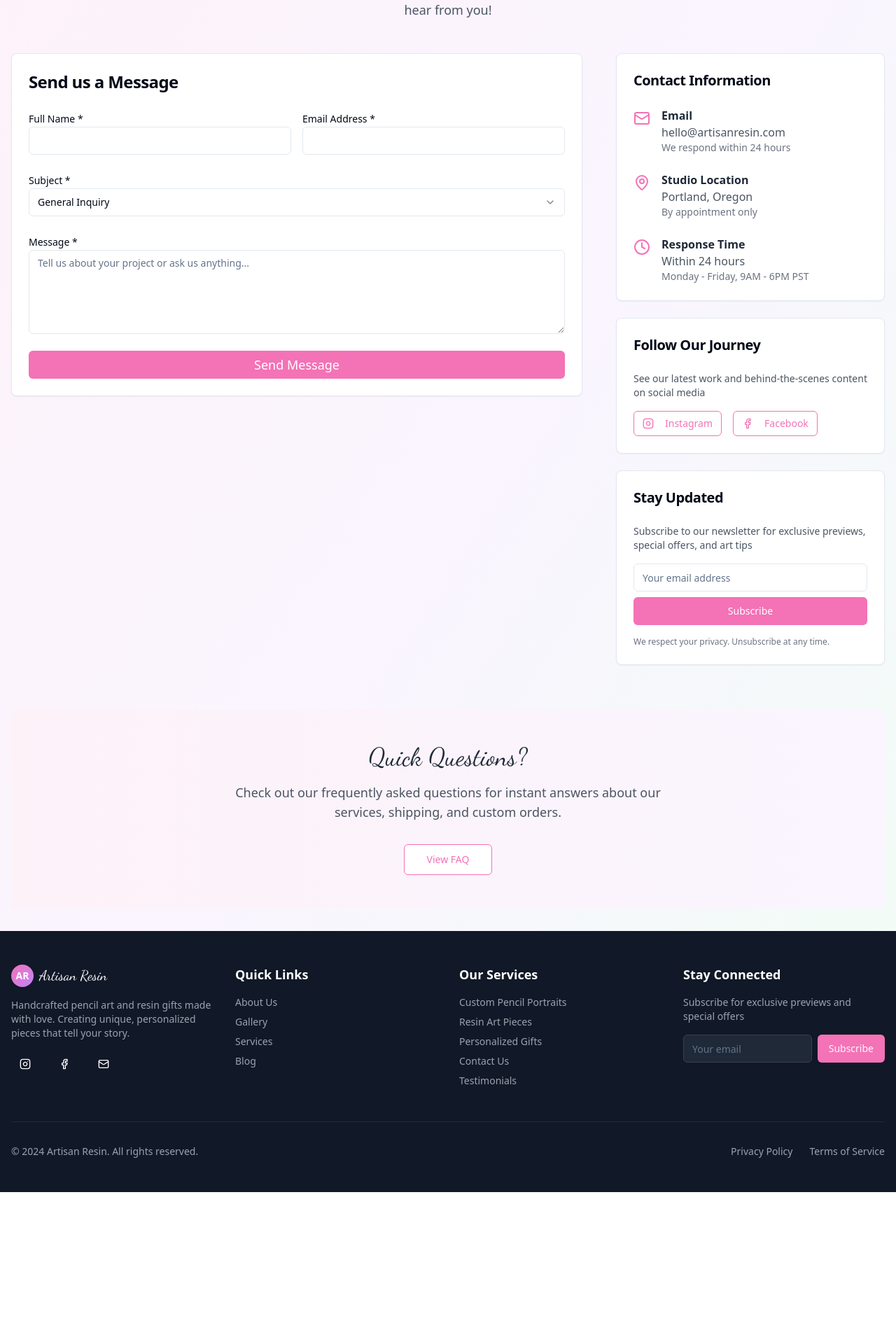
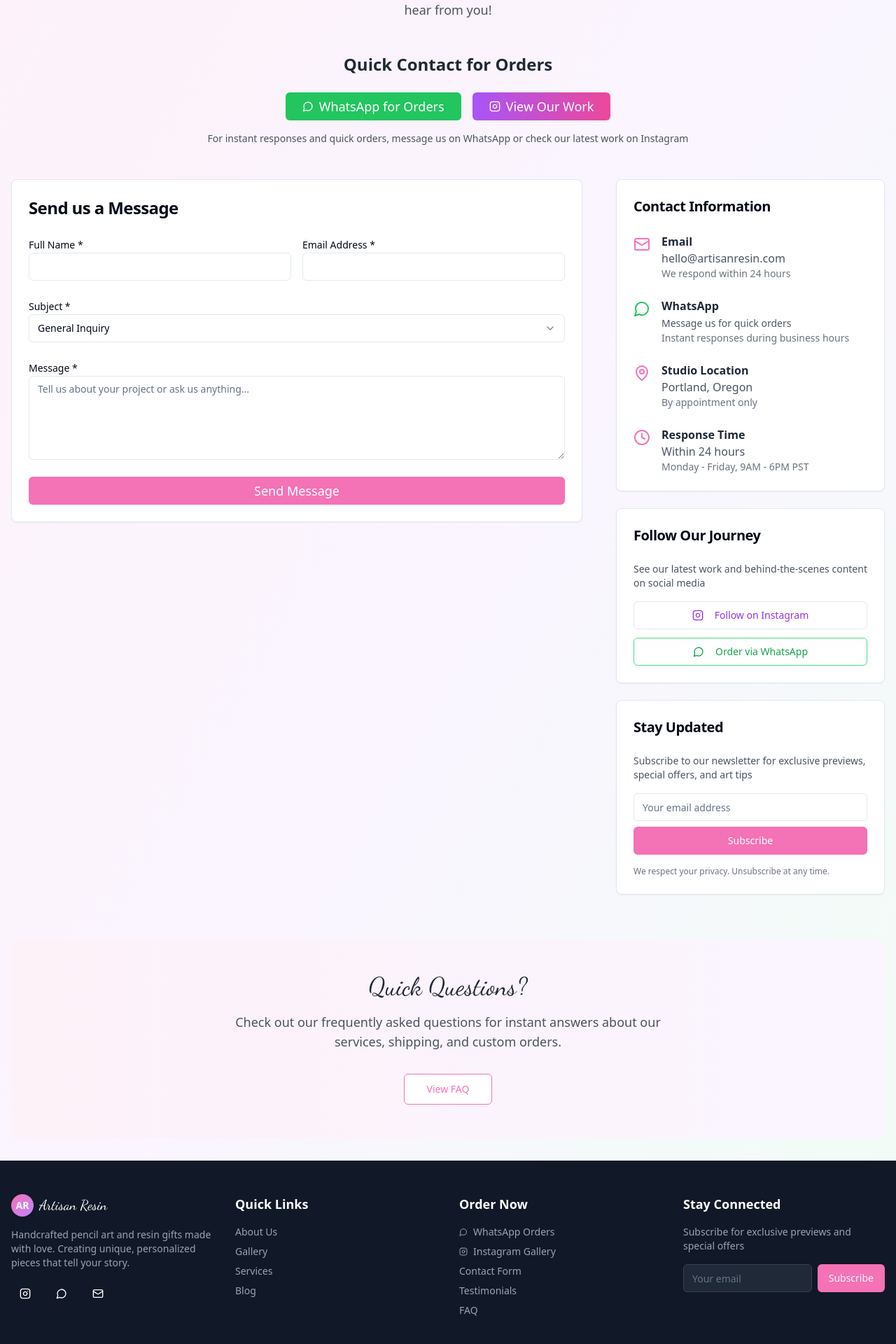
Before and after one commit to Raj240324/narpavi-gifts-without-auth, a React (Vite) app: page /contact in a window 1280 px wide. Shown: the part 200-2120 px from the top of the page at 70% size. Before the commit the page ends 1903 px from the top, so only its background shows below. Built offline with nearby package versions, Linux system fonts and the light colour scheme.

Commit message:
Add social media links to contact page
Added WhatsApp and Instagram links to the contact page for order inquiries.

```diff
--- a/src/components/Footer.tsx
+++ b/src/components/Footer.tsx
@@ -1,7 +1,7 @@
 
 import React, { useState } from 'react';
 import { Link } from 'react-router-dom';
-import { Mail, Instagram, Facebook } from 'lucide-react';
+import { Mail, Instagram, MessageCircle } from 'lucide-react';
 import { Button } from '@/components/ui/button';
 import { Input } from '@/components/ui/input';
 import { useToast } from '@/hooks/use-toast';
@@ -21,12 +21,29 @@ const Footer = () => {
     }
   };
 
-  const handleSocialClick = (platform: string) => {
+  const handleWhatsAppClick = () => {
+    const message = encodeURIComponent("Hi! I'm interested in placing an order for your pencil art and resin gifts.");
+    window.open(`https://wa.me/1234567890?text=${message}`, '_blank');
     toast({
-      title: "Social Media",
-      description: `Opening ${platform} in a new tab...`,
+      title: "Opening WhatsApp",
+      description: "Redirecting to WhatsApp for quick orders...",
     });
-    // In a real app, these would link to actual social media profiles
+  };
+
+  const handleInstagramClick = () => {
+    window.open('https://instagram.com/artisanresin', '_blank');
+    toast({
+      title: "Opening Instagram",
+      description: "Check out our latest work on Instagram...",
+    });
+  };
+
+  const handleEmailClick = () => {
+    window.location.href = 'mailto:hello@artisanresin.com';
+    toast({
+      title: "Opening Email",
+      description: "Opening your email client...",
+    });
   };
 
   return (
@@ -45,25 +62,28 @@ const Footer = () => {
               Handcrafted pencil art and resin gifts made with love. Creating unique,
               personalized pieces that tell your story.
             </p>
-            <div className="flex space-x-4">
+            <div className="flex space-x-3">
               <Button
                 variant="ghost"
                 size="sm"
-                onClick={() => handleSocialClick('Instagram')}
+                onClick={handleInstagramClick}
+                className="hover:bg-purple-600"
               >
                 <Instagram className="w-4 h-4" />
               </Button>
               <Button
                 variant="ghost"
                 size="sm"
-                onClick={() => handleSocialClick('Facebook')}
+                onClick={handleWhatsAppClick}
+                className="hover:bg-green-600"
               >
-                <Facebook className="w-4 h-4" />
+                <MessageCircle className="w-4 h-4" />
               </Button>
               <Button
                 variant="ghost"
                 size="sm"
-                onClick={() => handleSocialClick('Email')}
+                onClick={handleEmailClick}
+                className="hover:bg-pink-600"
               >
                 <Mail className="w-4 h-4" />
               </Button>
@@ -81,15 +101,31 @@ const Footer = () => {
             </ul>
           </div>
 
-          {/* Services */}
+          {/* Contact for Orders */}
           <div className="space-y-4">
-            <h3 className="font-semibold text-lg">Our Services</h3>
+            <h3 className="font-semibold text-lg">Order Now</h3>
             <ul className="space-y-2 text-sm">
-              <li><span className="text-gray-400">Custom Pencil Portraits</span></li>
-              <li><span className="text-gray-400">Resin Art Pieces</span></li>
-              <li><span className="text-gray-400">Personalized Gifts</span></li>
-              <li><Link to="/contact" className="text-gray-400 hover:text-white transition-colors">Contact Us</Link></li>
+              <li>
+                <button
+                  onClick={handleWhatsAppClick}
+                  className="text-gray-400 hover:text-green-400 transition-colors flex items-center gap-2"
+                >
+                  <MessageCircle className="w-3 h-3" />
+                  WhatsApp Orders
+                </button>
+              </li>
+              <li>
+                <button
+                  onClick={handleInstagramClick}
+                  className="text-gray-400 hover:text-purple-400 transition-colors flex items-center gap-2"
+                >
+                  <Instagram className="w-3 h-3" />
+                  Instagram Gallery
+                </button>
+              </li>
+              <li><Link to="/contact" className="text-gray-400 hover:text-white transition-colors">Contact Form</Link></li>
               <li><Link to="/testimonials" className="text-gray-400 hover:text-white transition-colors">Testimonials</Link></li>
+              <li><Link to="/faq" className="text-gray-400 hover:text-white transition-colors">FAQ</Link></li>
             </ul>
           </div>
 
--- a/src/components/Header.tsx
+++ b/src/components/Header.tsx
@@ -1,15 +1,17 @@
 
 import React, { useState } from 'react';
 import { Link, useLocation } from 'react-router-dom';
-import { Menu, Search, X } from 'lucide-react';
+import { Menu, Search, X, MessageCircle, Instagram } from 'lucide-react';
 import { Button } from '@/components/ui/button';
 import { Input } from '@/components/ui/input';
+import { useToast } from '@/hooks/use-toast';
 
 const Header = () => {
   const [isMenuOpen, setIsMenuOpen] = useState(false);
   const [isSearchOpen, setIsSearchOpen] = useState(false);
   const [searchQuery, setSearchQuery] = useState('');
   const location = useLocation();
+  const { toast } = useToast();
 
   const isActive = (path: string) => location.pathname === path;
 
@@ -25,9 +27,29 @@ const Header = () => {
   const handleSearch = (e: React.FormEvent) => {
     e.preventDefault();
     console.log('Searching for:', searchQuery);
-    // Search functionality would be implemented here
+    toast({
+      title: "Search",
+      description: `Searching for "${searchQuery}"...`,
+    });
     setIsSearchOpen(false);
     setSearchQuery('');
+  };
+
+  const handleWhatsAppClick = () => {
+    const message = encodeURIComponent("Hi! I'm interested in placing an order for your pencil art and resin gifts.");
+    window.open(`https://wa.me/1234567890?text=${message}`, '_blank');
+    toast({
+      title: "Opening WhatsApp",
+      description: "Redirecting to WhatsApp for quick orders...",
+    });
+  };
+
+  const handleInstagramClick = () => {
+    window.open('https://instagram.com/artisanresin', '_blank');
+    toast({
+      title: "Opening Instagram",
+      description: "Check out our latest work on Instagram...",
+    });
   };
 
   return (
@@ -58,7 +80,27 @@ const Header = () => {
           </nav>
 
           {/* Action Buttons */}
-          <div className="flex items-center space-x-4">
+          <div className="flex items-center space-x-2">
+            {/* Quick Order Buttons - Desktop */}
+            <div className="hidden md:flex items-center space-x-2">
+              <Button
+                variant="ghost"
+                size="sm"
+                onClick={handleInstagramClick}
+                className="text-purple-600 hover:text-purple-700"
+              >
+                <Instagram className="w-4 h-4" />
+              </Button>
+              <Button
+                variant="ghost"
+                size="sm"
+                onClick={handleWhatsAppClick}
+                className="text-green-600 hover:text-green-700"
+              >
+                <MessageCircle className="w-4 h-4" />
+              </Button>
+            </div>
+
             {/* Desktop Search */}
             <div className="hidden md:flex items-center">
               {isSearchOpen ? (
@@ -106,6 +148,26 @@ const Header = () => {
         {/* Mobile Navigation */}
         {isMenuOpen && (
           <div className="lg:hidden py-4 border-t border-gray-100">
+            {/* Mobile Quick Order Buttons */}
+            <div className="mb-4 px-4 flex space-x-2">
+              <Button
+                onClick={handleWhatsAppClick}
+                className="flex-1 bg-green-500 hover:bg-green-600 text-white"
+                size="sm"
+              >
+                <MessageCircle className="w-4 h-4 mr-2" />
+                WhatsApp Order
+              </Button>
+              <Button
+                onClick={handleInstagramClick}
+                className="flex-1 bg-gradient-to-r from-purple-500 to-pink-500 hover:from-purple-600 hover:to-pink-600 text-white"
+                size="sm"
+              >
+                <Instagram className="w-4 h-4 mr-2" />
+                Instagram
+              </Button>
+            </div>
+
             {/* Mobile Search */}
             <div className="mb-4 px-4">
               <form onSubmit={handleSearch} className="flex items-center space-x-2">
--- a/src/pages/Contact.tsx
+++ b/src/pages/Contact.tsx
@@ -1,6 +1,6 @@
 
 import React, { useState } from 'react';
-import { Mail, MapPin, Clock, Instagram, Facebook } from 'lucide-react';
+import { Mail, MapPin, Clock, Instagram, MessageCircle } from 'lucide-react';
 import { Button } from '@/components/ui/button';
 import { Input } from '@/components/ui/input';
 import { Label } from '@/components/ui/label';
@@ -45,10 +45,20 @@ const Contact = () => {
     }
   };
 
-  const handleSocialClick = (platform: string) => {
+  const handleWhatsAppClick = () => {
+    const message = encodeURIComponent("Hi! I'm interested in your pencil art and resin gifts. Could you please share more details about your services?");
+    window.open(`https://wa.me/1234567890?text=${message}`, '_blank');
     toast({
-      title: "Social Media",
-      description: `Opening ${platform} in a new tab...`,
+      title: "Opening WhatsApp",
+      description: "Redirecting to WhatsApp for instant communication...",
+    });
+  };
+
+  const handleInstagramClick = () => {
+    window.open('https://instagram.com/artisanresin', '_blank');
+    toast({
+      title: "Opening Instagram",
+      description: "Check out our latest work on Instagram...",
     });
   };
 
@@ -64,6 +74,30 @@ const Contact = () => {
           <h1 className="font-dancing text-5xl md:text-6xl text-gray-800 mb-4">Get In Touch</h1>
           <p className="text-lg text-gray-600 max-w-2xl mx-auto">
             Have questions about our art or ready to start a custom project? We'd love to hear from you!
+          </p>
+        </div>
+
+        {/* Quick Contact Options */}
+        <div className="mb-12">
+          <h2 className="text-2xl font-semibold text-center mb-6 text-gray-800">Quick Contact for Orders</h2>
+          <div className="flex flex-col sm:flex-row gap-4 justify-center items-center">
+            <Button
+              onClick={handleWhatsAppClick}
+              className="bg-green-500 hover:bg-green-600 text-white flex items-center gap-2 px-6 py-3 text-lg"
+            >
+              <MessageCircle className="w-5 h-5" />
+              WhatsApp for Orders
+            </Button>
+            <Button
+              onClick={handleInstagramClick}
+              className="bg-gradient-to-r from-purple-500 to-pink-500 hover:from-purple-600 hover:to-pink-600 text-white flex items-center gap-2 px-6 py-3 text-lg"
+            >
+              <Instagram className="w-5 h-5" />
+              View Our Work
+            </Button>
+          </div>
+          <p className="text-center text-gray-600 mt-4 text-sm">
+            For instant responses and quick orders, message us on WhatsApp or check our latest work on Instagram
           </p>
         </div>
 
@@ -156,6 +190,21 @@ const Contact = () => {
                 </div>
 
                 <div className="flex items-start space-x-4">
+                  <MessageCircle className="w-6 h-6 text-green-500 mt-1" />
+                  <div>
+                    <h3 className="font-semibold text-gray-800">WhatsApp</h3>
+                    <Button
+                      variant="link"
+                      className="p-0 h-auto text-gray-600 hover:text-green-500"
+                      onClick={handleWhatsAppClick}
+                    >
+                      Message us for quick orders
+                    </Button>
+                    <p className="text-sm text-gray-500">Instant responses during business hours</p>
+                  </div>
+                </div>
+
+                <div className="flex items-start space-x-4">
                   <MapPin className="w-6 h-6 text-pink-400 mt-1" />
                   <div>
                     <h3 className="font-semibold text-gray-800">Studio Location</h3>
@@ -184,24 +233,22 @@ const Contact = () => {
                 <p className="text-gray-600 text-sm">
                   See our latest work and behind-the-scenes content on social media
                 </p>
-                <div className="flex space-x-4">
+                <div className="space-y-3">
                   <Button
                     variant="outline"
-                    size="sm"
-                    className="border-pink-400 text-pink-400 hover:bg-pink-400 hover:text-white"
-                    onClick={() => handleSocialClick('Instagram')}
+                    className="w-full border-gradient-to-r from-purple-400 to-pink-400 text-purple-600 hover:bg-gradient-to-r hover:from-purple-400 hover:to-pink-400 hover:text-white"
+                    onClick={handleInstagramClick}
                   >
                     <Instagram className="w-4 h-4 mr-2" />
-                    Instagram
+                    Follow on Instagram
                   </Button>
                   <Button
                     variant="outline"
-                    size="sm"
-                    className="border-pink-400 text-pink-400 hover:bg-pink-400 hover:text-white"
-                    onClick={() => handleSocialClick('Facebook')}
+                    className="w-full border-green-400 text-green-600 hover:bg-green-400 hover:text-white"
+                    onClick={handleWhatsAppClick}
                   >
-                    <Facebook className="w-4 h-4 mr-2" />
-                    Facebook
+                    <MessageCircle className="w-4 h-4 mr-2" />
+                    Order via WhatsApp
                   </Button>
                 </div>
               </CardContent>
```
